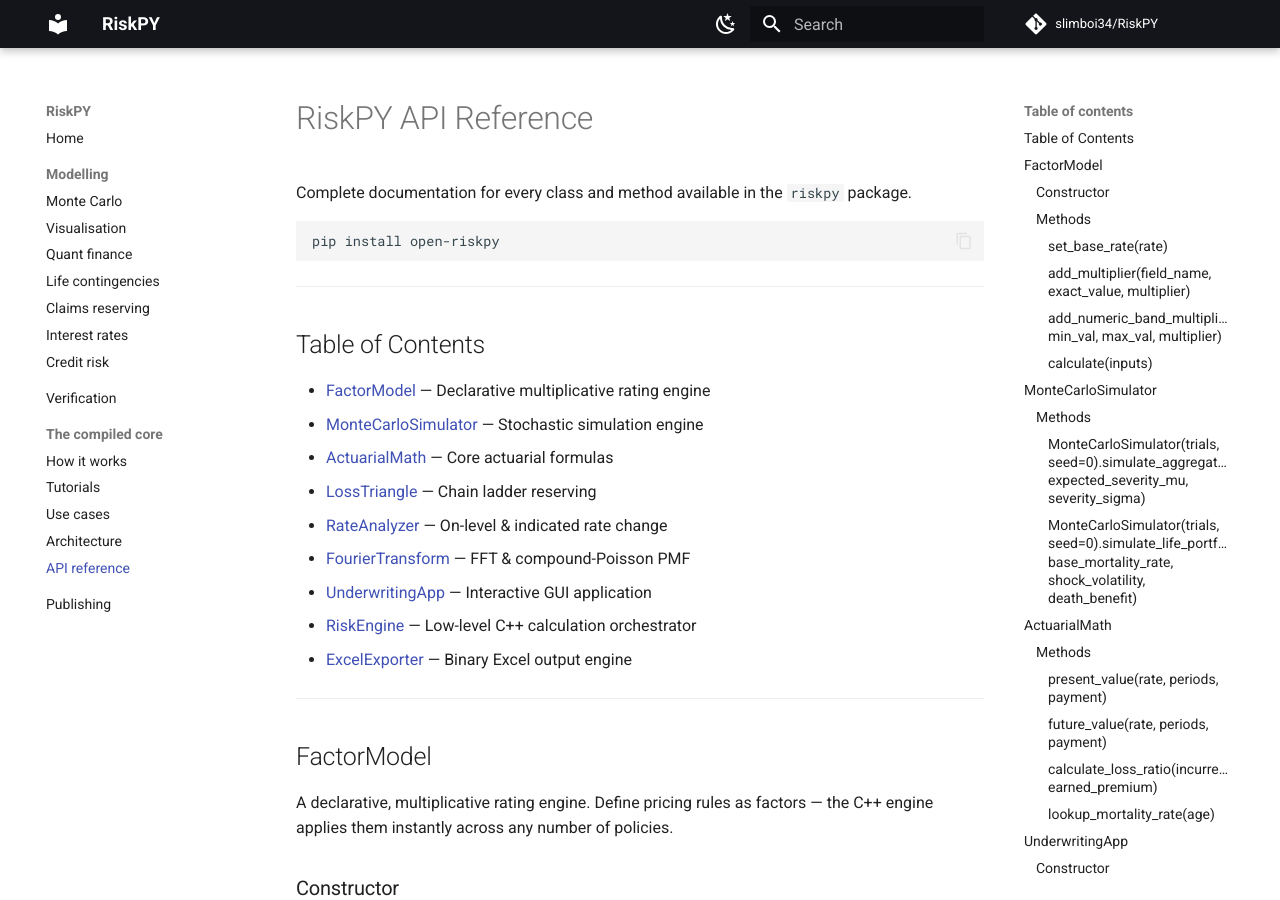
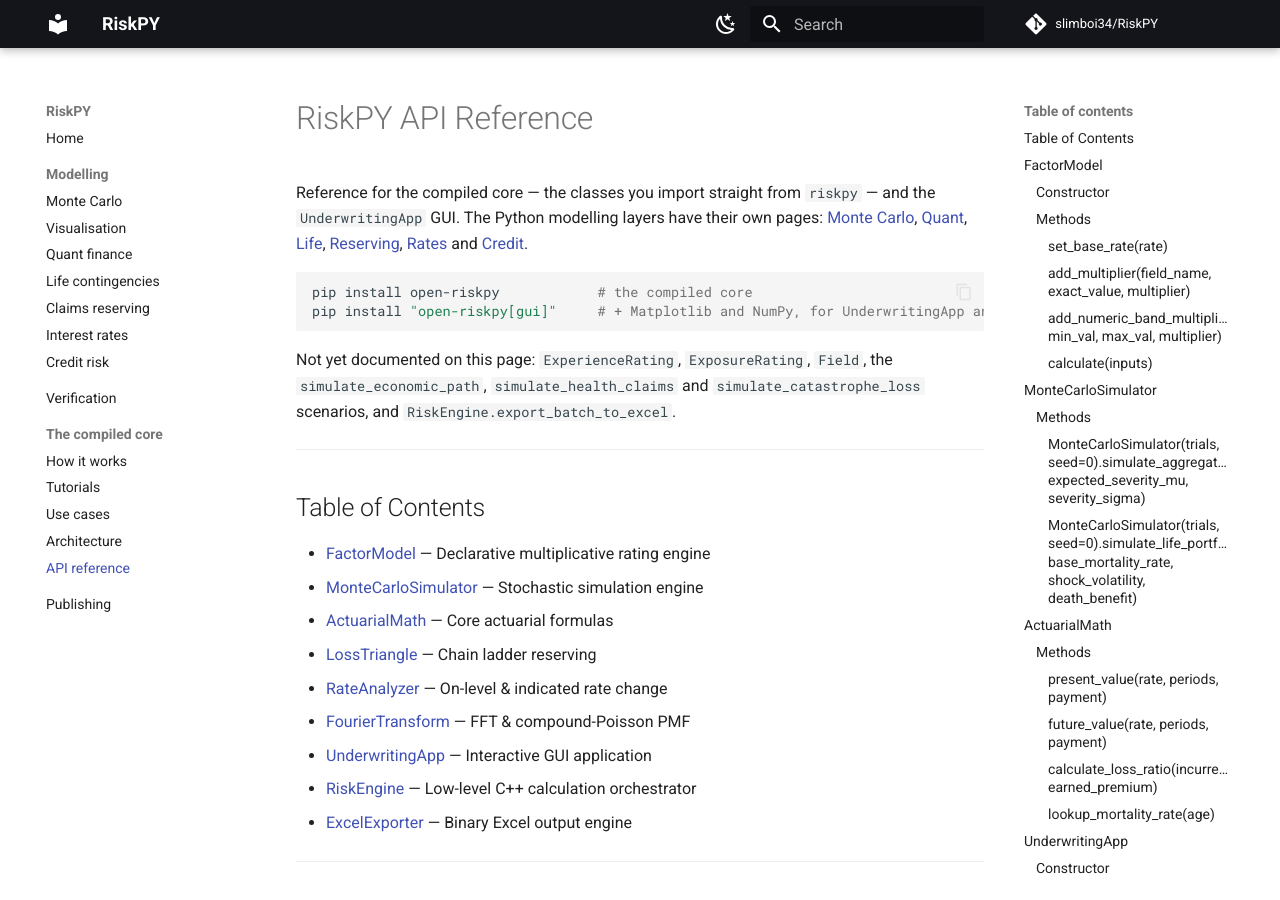
Before and after one commit to slimboi34/RiskPY, an MkDocs documentation site: the page built from docs/API_REFERENCE.md, in a window 1280 px wide and 900 px high. Built offline with MkDocs 1.6.1 and Material for MkDocs 9.7.7, drawn with Linux system fonts in a browser that asks for light colours; comment, search, counter and statistics services are not loaded.

Commit message:
auto: update docs/API_REFERENCE.md
Committed automatically by cgrid for chat "RiskPY".

````diff
--- a/docs/API_REFERENCE.md
+++ b/docs/API_REFERENCE.md
@@ -1,10 +1,18 @@
 # RiskPY API Reference
 
-Complete documentation for every class and method available in the `riskpy` package.
+Reference for the compiled core — the classes you import straight from `riskpy` —
+and the `UnderwritingApp` GUI. The Python modelling layers have their own pages:
+[Monte Carlo](monte-carlo.md), [Quant](quant.md), [Life](life.md),
+[Reserving](reserving.md), [Rates](rates.md) and [Credit](credit.md).
 
 ```bash
-pip install open-riskpy
+pip install open-riskpy            # the compiled core
+pip install "open-riskpy[gui]"     # + Matplotlib and NumPy, for UnderwritingApp and the NumPy snippets below
 ```
+
+Not yet documented on this page: `ExperienceRating`, `ExposureRating`, `Field`,
+the `simulate_economic_path`, `simulate_health_claims` and
+`simulate_catastrophe_loss` scenarios, and `RiskEngine.export_batch_to_excel`.
 
 ---
 
````
